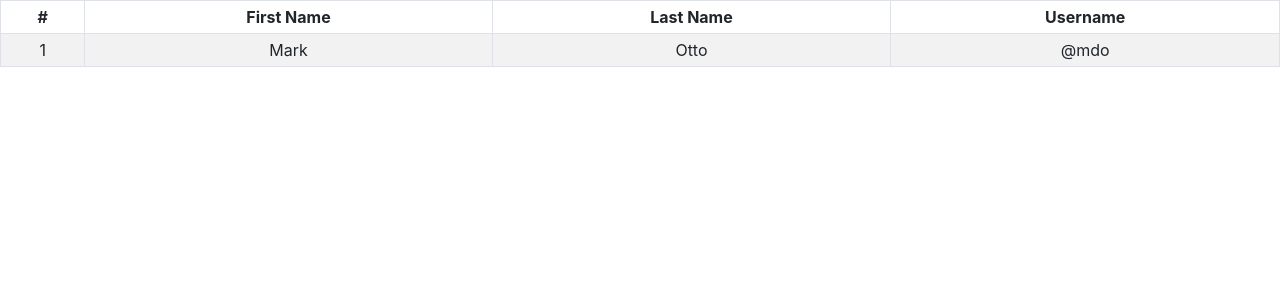
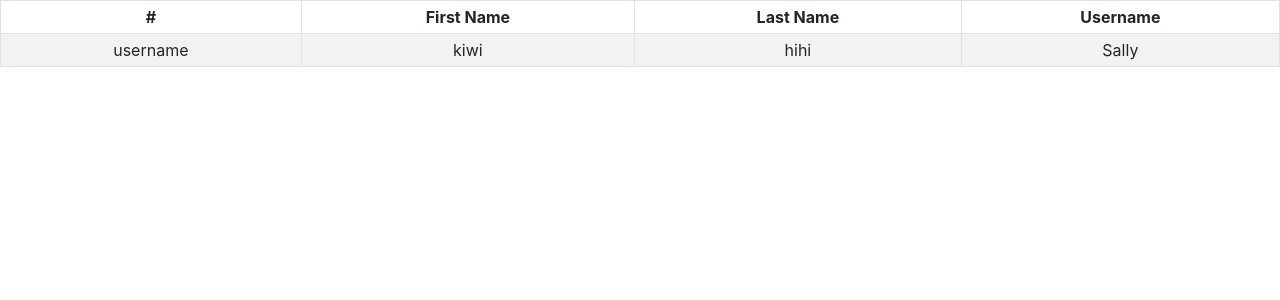
Before and after one commit to sooyoung-h/shop, a React (Create React App) app: page /cart in a window 1280 px wide. Shown: the top 300 px of the page. Built offline with nearby package versions, Linux system fonts and the light colour scheme.

Commit message:
Redux : Provider로 보내기
Redux 기본 셋팅

```diff
--- a/src/Cart.js
+++ b/src/Cart.js
@@ -1,7 +1,13 @@
 import React from "react";
 import { Table } from "react-bootstrap";
+import { connect } from "react-redux";
 
-function Cart() {
+function Cart(props) {
+  let arr = [];
+  for (let i = 0; i < 4; i++) {
+    arr.push(<td>{props.state[i].name}</td>);
+  }
+
   return (
     <div>
       <Table striped bordered hover size="sm">
@@ -14,16 +20,19 @@ function Cart() {
           </tr>
         </thead>
         <tbody>
-          <tr>
-            <td>1</td>
-            <td>Mark</td>
-            <td>Otto</td>
-            <td>@mdo</td>
-          </tr>
+          <tr>{arr}</tr>
         </tbody>
       </Table>
     </div>
   );
 }
+//state 받아오는 셋팅
+function myFunc(state) {
+  //redux state 데이터를 props로 변환해주는 함수
+  return {
+    state: state, //state 데이터를 props로 등록 (props명 : state명)
+  };
+}
 
-export default Cart;
+export default connect(myFunc)(Cart);
+//export default Cart;
--- a/src/index.js
+++ b/src/index.js
@@ -4,11 +4,25 @@ import "./index.css";
 import App from "./App";
 import reportWebVitals from "./reportWebVitals";
 import { BrowserRouter } from "react-router-dom";
+import { Provider } from "react-redux";
+import { createStore } from "redux";
+
+let store = createStore(() => {
+  //보낼 state
+  return [
+    { id: 0, name: "username", quan: 2 },
+    { id: 1, name: "kiwi", quan: 4 },
+    { id: 2, name: "hihi", quan: 3 },
+    { id: 3, name: "Sally", quan: 2 },
+  ];
+});
 
 ReactDOM.render(
   <React.StrictMode>
     <BrowserRouter>
-      <App />
+      <Provider store={store}>
+        <App />
+      </Provider>
     </BrowserRouter>
   </React.StrictMode>,
   document.getElementById("root")
```
